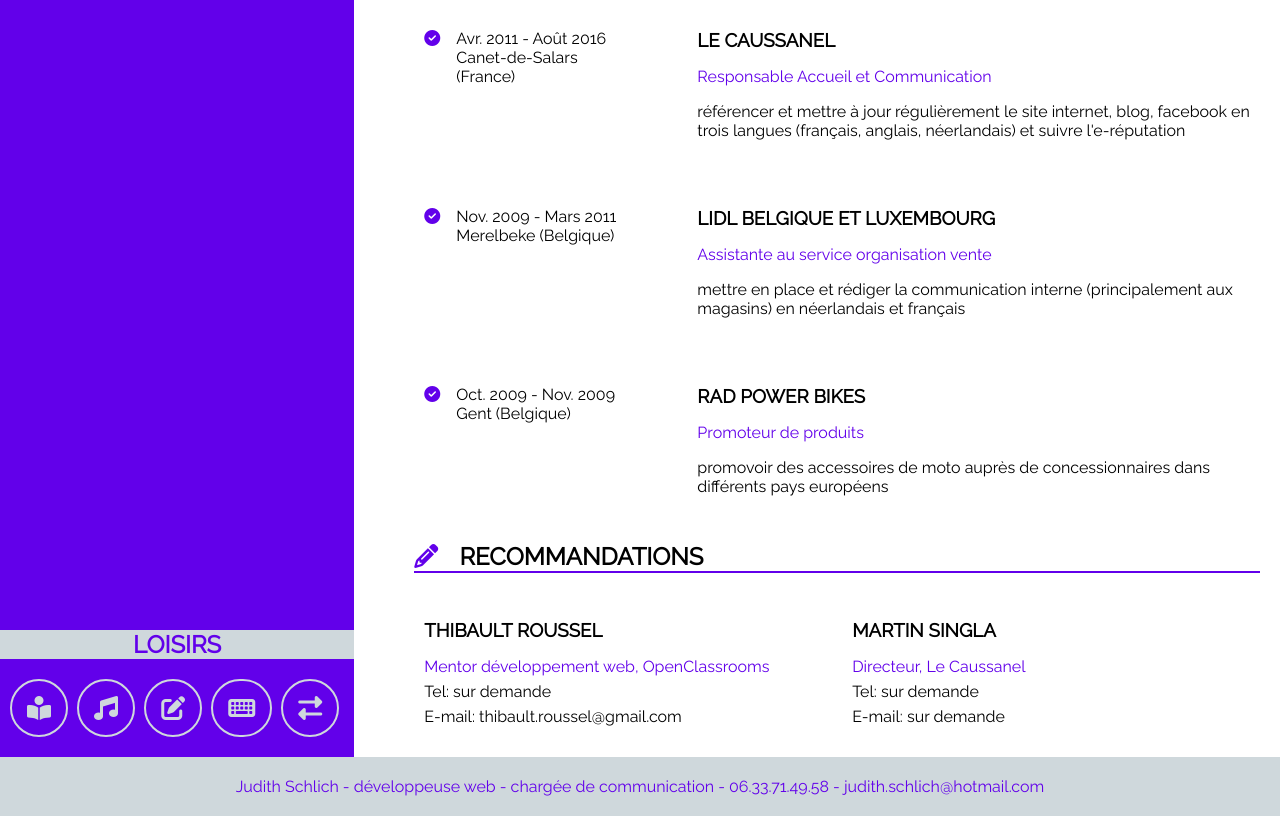
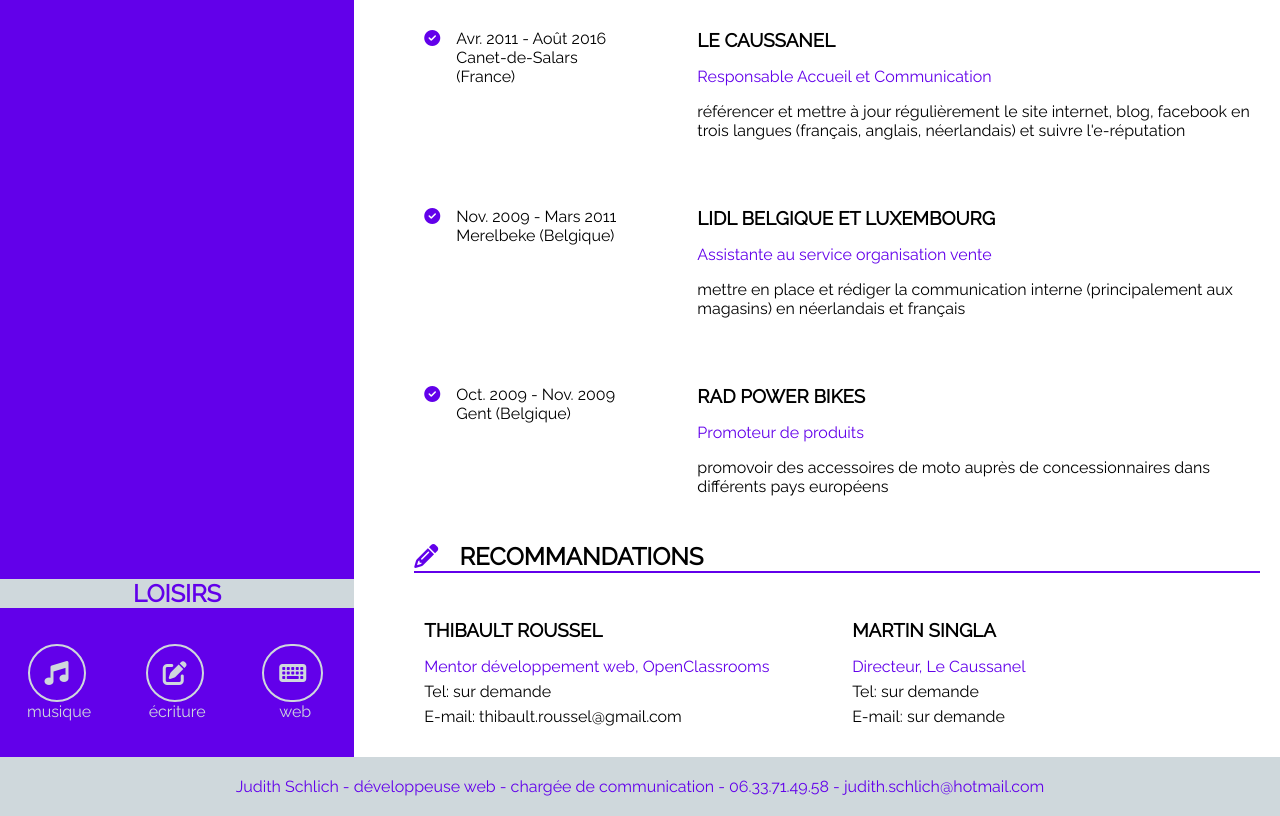
Before and after one commit to judith-creative/cv-judith, a plain HTML site: page index.html in a window 1280 px wide. Shown: the part 2022-2838 px from the top of the page. Drawn offline with Linux system fonts and the light colour scheme.

Commit message:
hobbies identified

```diff
--- a/index.html
+++ b/index.html
@@ -68,11 +68,14 @@
 <!--Loisirs-->
 				<section id="hobbies">
 					<h2>Loisirs</h2>
-					<i class="fas fa-book-reader"></i>
-					<i class="fas fa-music"></i>
-					<i class="fas fa-edit"></i>
-					<i class="fas fa-keyboard"></i>
-					<i class="fas fa-exchange-alt"></i>
+					<div class="loisirs">
+						<p><i class="fas fa-music"></i><br />
+						musique</p>
+						<p><i class="fas fa-edit"></i><br />
+						écriture</p>
+						<p><i class="fas fa-keyboard"></i><br />
+						web</p>
+					</div>
 				</section>
 			</aside>
 <!--Formation-->
--- a/styles.css
+++ b/styles.css
@@ -140,6 +140,14 @@ aside h3 + p {
 	color: #cfd8dc;
 }
 
+.loisirs {
+	display: flex;
+}
+
+.loisirs p {
+	flex: 1;
+}
+
 /*main text*/
 .parent_colonnes {
 	border-radius: 7px;
```
